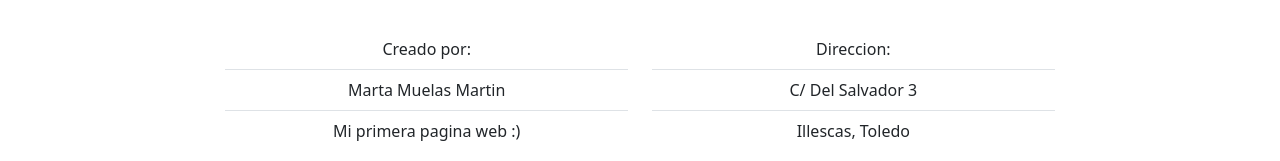
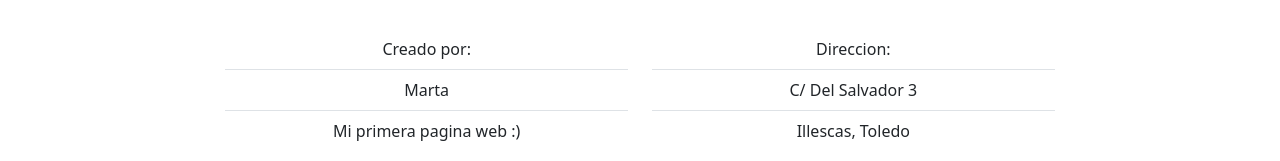
Before and after one commit to marmuimf/VisionCare, a plain HTML site: page index.html in a window 1280 px wide. Shown: the part 999-1160 px from the top of the page. Drawn offline with nearby package versions, Linux system fonts and the light colour scheme.

Commit message:
Update index.html
quitar apellidos

```diff
--- a/index.html
+++ b/index.html
@@ -147,7 +147,7 @@
 			<div id="bloque6" class="col-xs-4 col-sm-4 col-md-4 col-lg-4">
 				<ul class="list-group list-group-flush">
 				  <li class="list-group-item">Creado por:</li>
-				  <li class="list-group-item">Marta Muelas Martin</li>
+				  <li class="list-group-item">Marta</li>
 				  <li class="list-group-item">Mi primera pagina web :) </li>
 				</ul>
 			</div>
```
